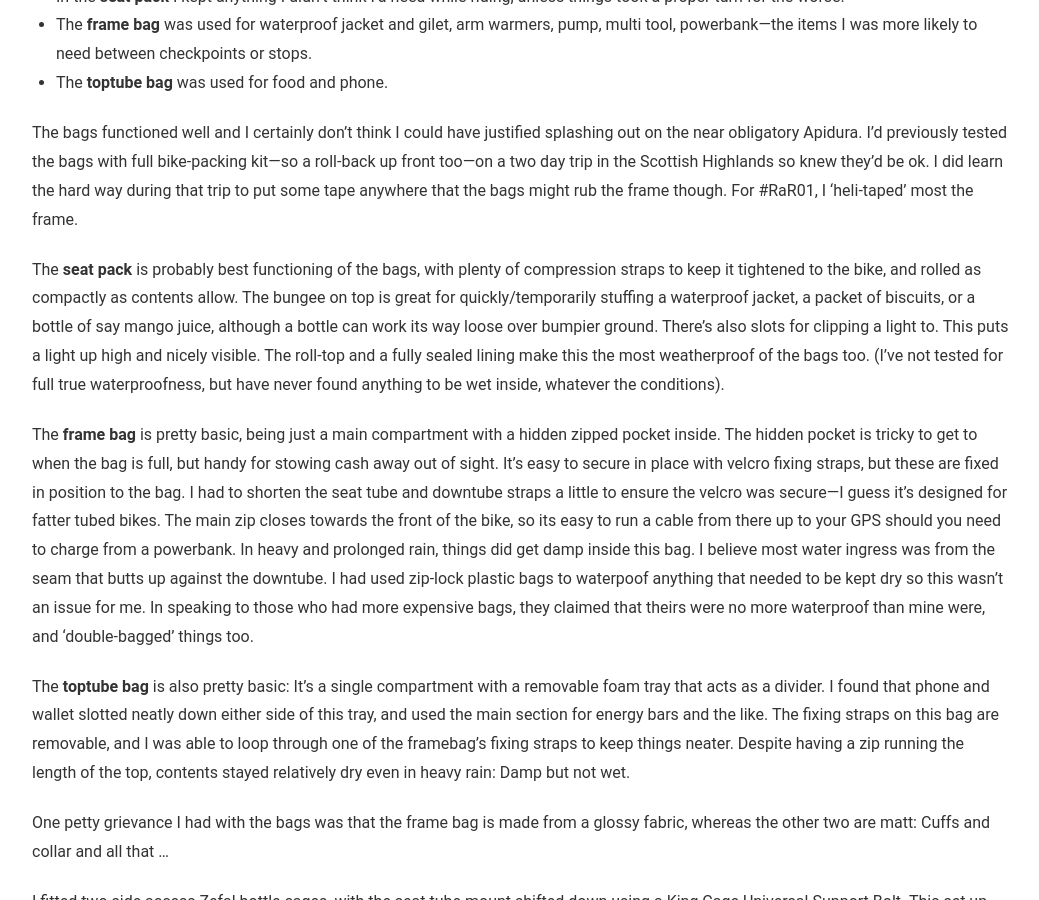
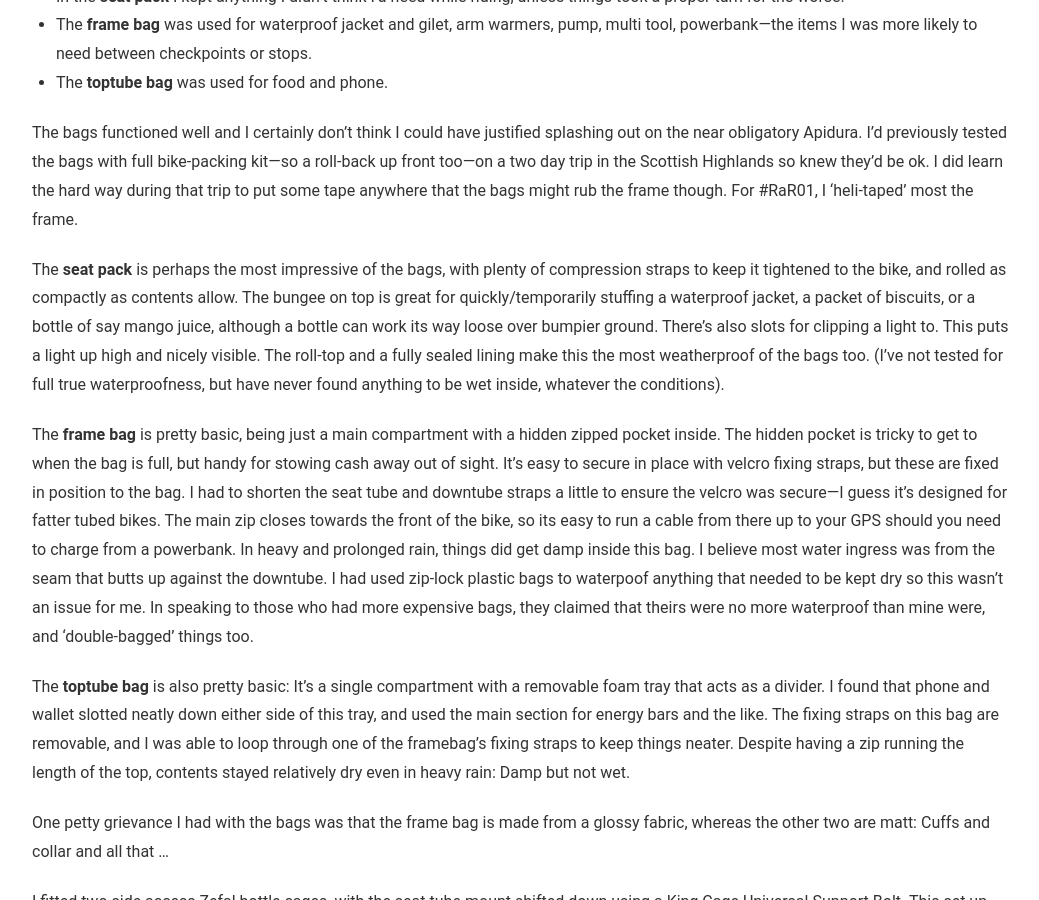
Before and after one commit to hypertelia/hypertelia.github.io, a Jekyll site: the page built from _posts/2020-02-21-race-around-rwanda-kit-list.md, in a window 1280 px wide and 900 px high, scrolled down 1299 px. Shown: the whole window, without its empty margins (118-1157 px from the left). Built offline with Jekyll 4.4.1, drawn with Linux system fonts in a browser that asks for light colours.

Commit message:
updated kit list

```diff
--- a/_posts/2020-02-21-race-around-rwanda-kit-list.md
+++ b/_posts/2020-02-21-race-around-rwanda-kit-list.md
@@ -20,7 +20,7 @@ In keeping with trying to do things on the cheap, I used a set of Planet X bike
 
 The bags functioned well and I certainly don't think I could have justified splashing out on the near obligatory Apidura. I'd previously tested the bags with full bike-packing kit—so a roll-back up front too—on a two day trip in the Scottish Highlands so knew they'd be ok. I did learn the hard way during that trip to put some tape anywhere that the bags might rub the frame though. For #RaR01, I 'heli-taped' most the frame.
 
-The **seat pack** is probably best functioning of the bags, with plenty of compression straps to keep it tightened to the bike, and rolled as compactly as contents allow. The bungee on top is great for quickly/temporarily stuffing a waterproof jacket, a packet of biscuits, or a bottle of say mango juice, although a bottle can work its way loose over bumpier ground. There's also slots for clipping a light to. This puts a light up high and nicely visible. The roll-top and a fully sealed lining make this the most weatherproof of the bags too. (I've not tested for full true waterproofness, but have never found anything to be wet inside, whatever the conditions).
+The **seat pack** is perhaps the most impressive of the bags, with plenty of compression straps to keep it tightened to the bike, and rolled as compactly as contents allow. The bungee on top is great for quickly/temporarily stuffing a waterproof jacket, a packet of biscuits, or a bottle of say mango juice, although a bottle can work its way loose over bumpier ground. There's also slots for clipping a light to. This puts a light up high and nicely visible. The roll-top and a fully sealed lining make this the most weatherproof of the bags too. (I've not tested for full true waterproofness, but have never found anything to be wet inside, whatever the conditions).
 
 The **frame bag** is pretty basic, being just a main compartment with a hidden zipped pocket inside. The hidden pocket is tricky to get to when the bag is full, but handy for stowing cash away out of sight. It's easy to secure in place with velcro fixing straps, but these are fixed in position to the bag. I had to shorten the seat tube and downtube  straps a little to ensure the velcro was secure—I guess it's designed for fatter tubed bikes. The main zip closes towards the front of the bike, so its easy to run a cable from there up to your GPS should you need to charge from a powerbank. In heavy and prolonged rain, things did get damp inside this bag. I believe most water ingress was from the seam that butts up against the downtube. I had used zip-lock plastic bags to waterpoof anything that needed to be kept dry so this wasn't an issue for me. In speaking to those who had more expensive bags, they claimed that theirs were no more waterproof than mine were, and 'double-bagged' things too.
 
```
